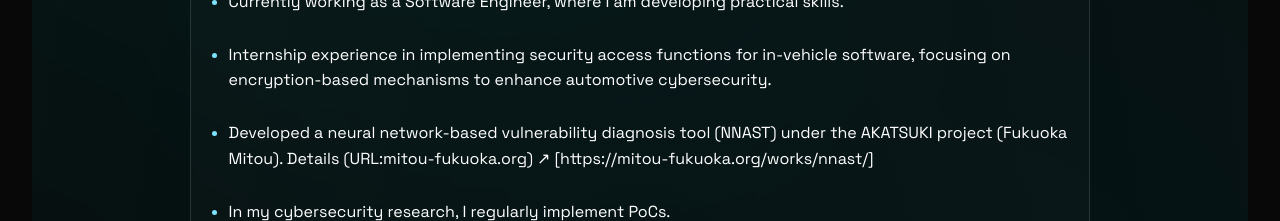
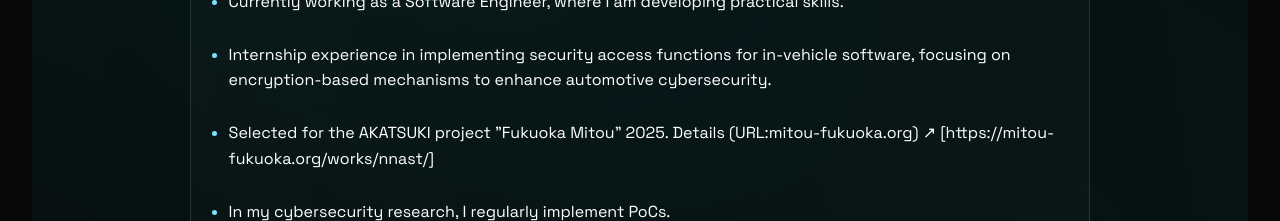
Before and after one commit to black-leg-nameko/portfolio, a React (Vite) app in the folder portfolio-spa/: page / in a window 1280 px wide. Shown: the part 1220-1441 px from the top of the page. Built offline with nearby package versions, Linux system fonts and the light colour scheme.

Commit message:
Update AKATSUKI project description in About section

```diff
--- a/portfolio-spa/src/sections/About.tsx
+++ b/portfolio-spa/src/sections/About.tsx
@@ -31,7 +31,7 @@ export function About() {
             Internship experience in implementing security access functions for in-vehicle software, focusing on encryption-based mechanisms to enhance automotive cybersecurity.
           </li>
           <li>
-            Developed a neural network-based vulnerability diagnosis tool (NNAST) under the AKATSUKI project (Fukuoka Mitou).{" "}
+            Selected for the AKATSUKI project "Fukuoka Mitou" 2025.{" "}
             <a href="https://mitou-fukuoka.org/works/nnast/" target="_blank" rel="noreferrer">
               Details (URL:mitou-fukuoka.org) ↗ [https://mitou-fukuoka.org/works/nnast/]
             </a>
```
